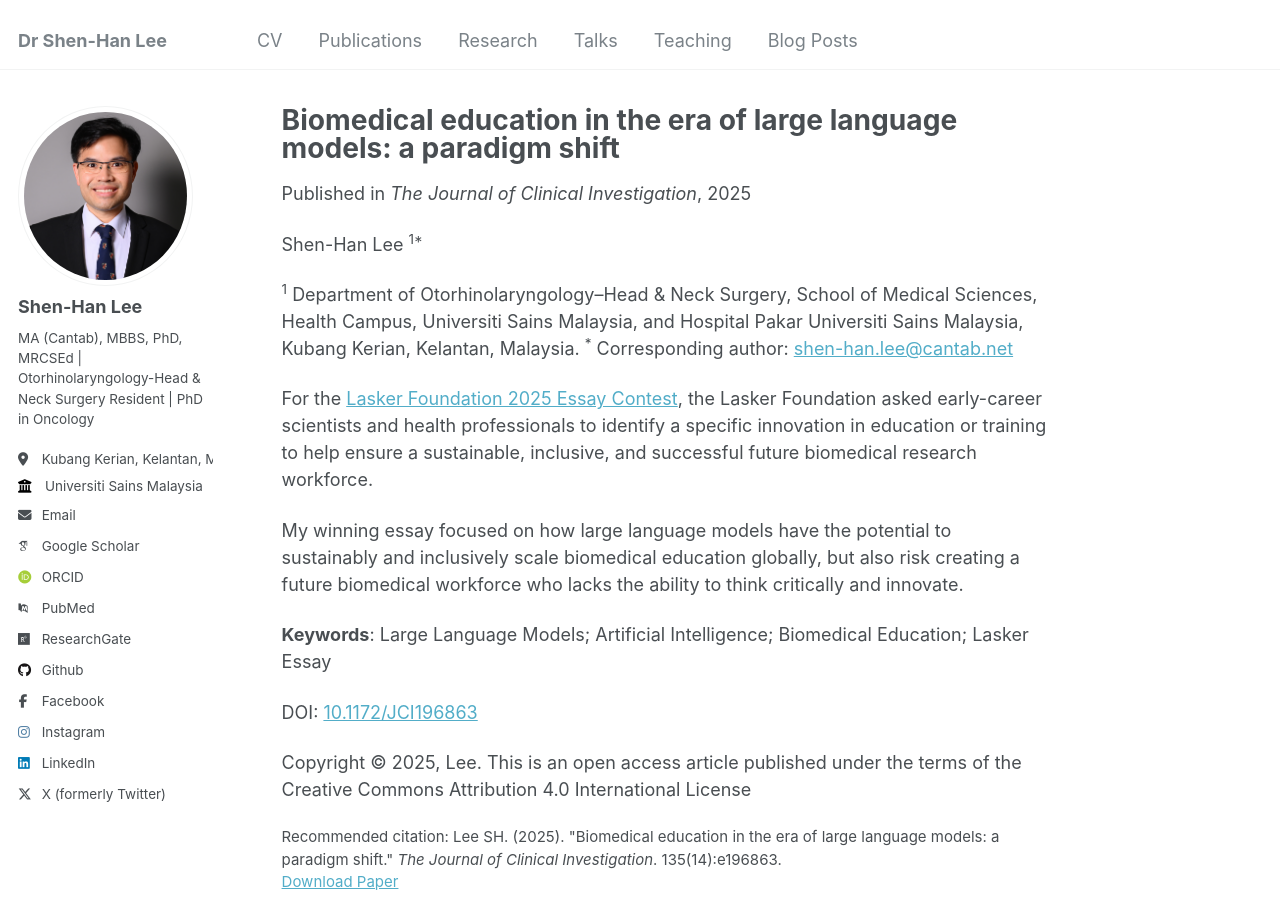
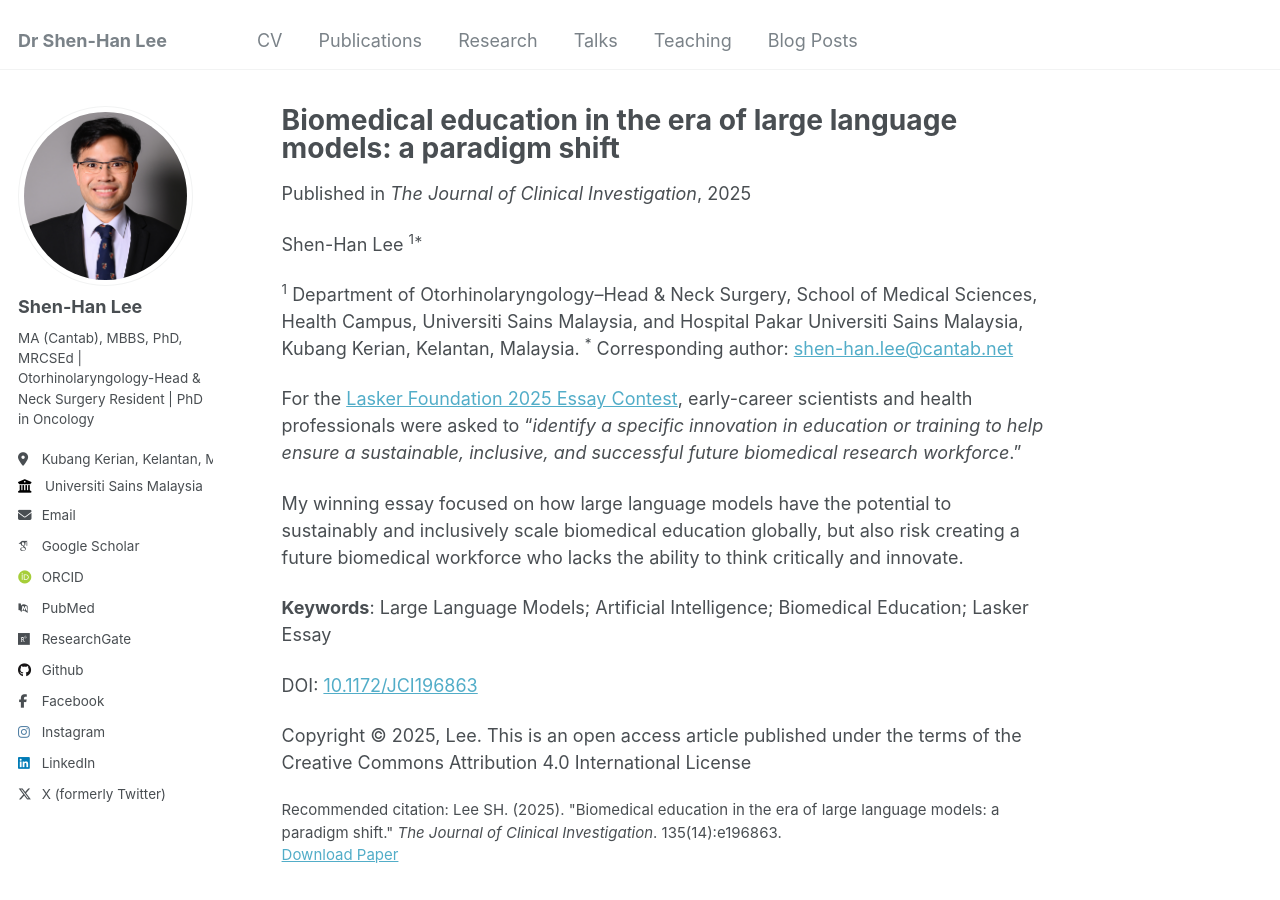
Before and after one commit to shenhanlee/shenhanlee.github.io, a Jekyll site: the page built from _publications/2025-07-15-biomedical-education-large-language-models.md, in a window 1280 px wide and 900 px high. Built offline with Jekyll 4.4.1, drawn with Linux system fonts in a browser that asks for light colours; some web fonts are replaced.

Commit message:
Merge remote-tracking branch 'origin/master'

```diff
--- a/_publications/2025-07-15-biomedical-education-large-language-models.md
+++ b/_publications/2025-07-15-biomedical-education-large-language-models.md
@@ -15,7 +15,7 @@ Shen-Han Lee <sup>1*</sup>
 <sup>1</sup> Department of Otorhinolaryngology–Head & Neck Surgery, School of Medical Sciences, Health Campus, Universiti Sains Malaysia, and Hospital Pakar Universiti Sains Malaysia, Kubang Kerian, Kelantan, Malaysia.
 <sup>*</sup> Corresponding author: [shen-han.lee@cantab.net](mailto:shen-han.lee@cantab.net)
 
-For the [Lasker Foundation 2025 Essay Contest](https://laskerfoundation.org/meet-winners-2025-essay-contest/), the Lasker Foundation asked early-career scientists and health professionals to identify a specific innovation in education or training to help ensure a sustainable, inclusive, and successful future biomedical research workforce.
+For the [Lasker Foundation 2025 Essay Contest](https://laskerfoundation.org/meet-winners-2025-essay-contest/), early-career scientists and health professionals were asked to "<i>identify a specific innovation in education or training to help ensure a sustainable, inclusive, and successful future biomedical research workforce</i>."
 
 My winning essay focused on how large language models have the potential to sustainably and inclusively scale biomedical education globally, but also risk creating a future biomedical workforce who lacks the ability to think critically and innovate.
 
```
